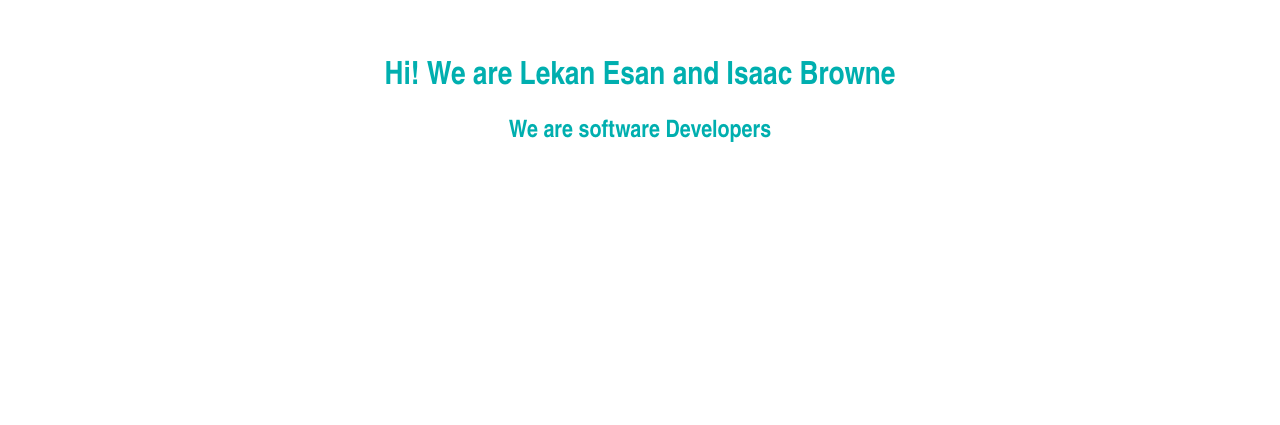
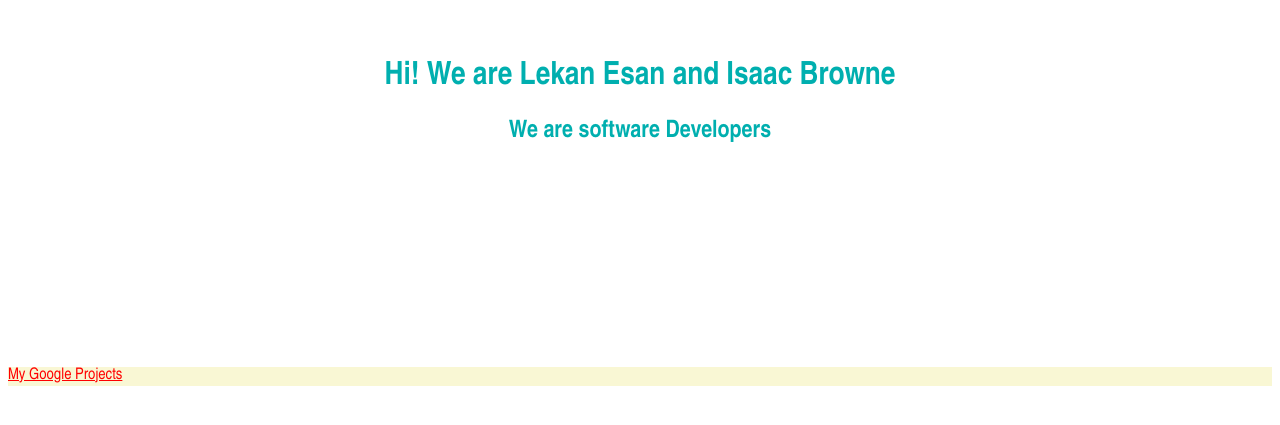
Before and after one commit to Ispirett/Microverse, a plain HTML site: page index.html in a window 1280 px wide. Shown: the part 171-596 px from the top of the page. Drawn offline with Linux system fonts and the light colour scheme.

Commit message:
Add a navbar and link to a project

```diff
--- a/css/style.css
+++ b/css/style.css
@@ -17,3 +17,11 @@ h2
    font-weight: 900;
 
 }
+
+.project-tile {
+    background-color: #f9f7d4;
+}
+
+.project-tile a {
+    color: red;
+}
--- a/index.html
+++ b/index.html
@@ -11,12 +11,20 @@
     <script  src="js/index.js"></script>
     <!--<h1>Hello World, we are Software Developers!</h1> -->
     <header id=" welcome-section">
+      <nav id="navbar"></nav>
+
       <h1>Hi! We are Lekan Esan and Isaac Browne</h1>
       <h2> We are software Developers</h2>
 
     </header>
 
+
     <section id="projects">
+
+      <div class="project-tile">
+        <a href="https://google.com/">My Google Projects</a>
+      </div>
+
 
 
     </section>
```
